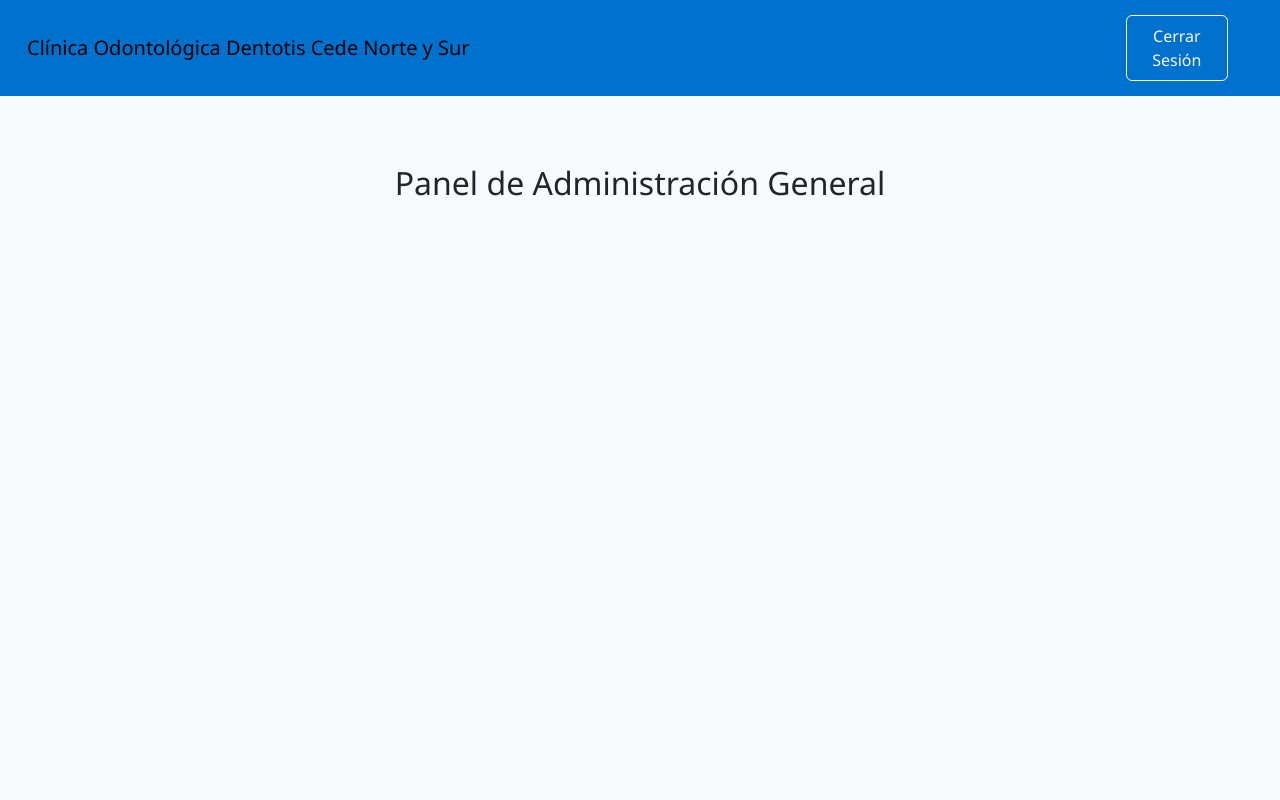
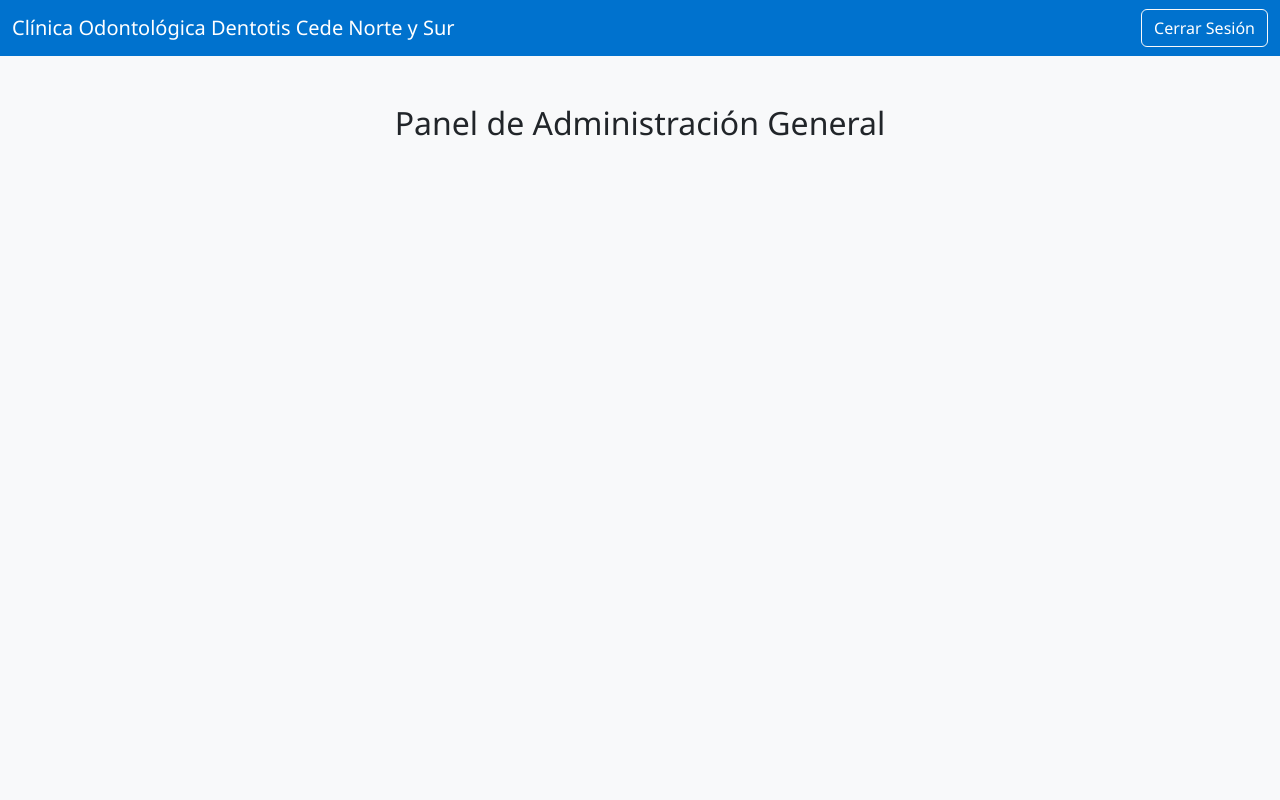
Before and after one commit to viriverpa/gestion_citas, a Django app: page /panel/ in a window 1280 px wide. Run offline with Django 5.2, Linux system fonts and the light colour scheme; a user stored in the database is signed in.

Commit message:
Volver a segunda modificación con DeepSeek

```diff
--- a/web/templates/web/panel_admin.html
+++ b/web/templates/web/panel_admin.html
@@ -1,4 +1,4 @@
-<!-- web/templates/web/panel_admin.html ----->
+<!-- web/templates/web/panel_admin.html --->
 <!DOCTYPE html>
 <html lang="es">
 <head>
@@ -6,133 +6,65 @@
     <title>Panel de Administración - Clínica Odontológica Dentotis</title>
     <link href="https://cdn.jsdelivr.net/npm/bootstrap@5.3.0/dist/css/bootstrap.min.css" rel="stylesheet">
     <style>
-        /* Estilos base consistentes */
         body {
             background-color: #f8f9fa;
             font-family: 'Segoe UI', Tahoma, Geneva, Verdana, sans-serif;
-            margin: 0;
-            padding: 0;
-            min-height: 100vh;
-            display: flex;
-            flex-direction: column;
+        }
+        .navbar {
+            background-color: #0072CE;
+        }
+        .navbar-brand, .nav-link, .btn {
+            color: white;
+        }
+        .card-option {
+            transition: transform 0.2s;
+        }
+        .card-option:hover {
+            transform: scale(1.05);
+        }
+        .card {
+            border: none;
+            border-radius: 10px;
+            box-shadow: 0 2px 10px rgba(0,0,0,0.1);
+            margin-bottom: 15px; /* Espacio entre tarjetas */
         }
 
-        .navbar {
-            background-color: #0072CE;
-            padding: 15px;
-        }
-
-        /* Contenedor principal flexible */
-        .container.my-5 {
-            flex: 1;
-            display: flex;
-            flex-direction: column;
-            align-items: center;
-            padding: 20px;
-        }
-
-        h2.text-center {
-            margin-bottom: 30px;
-            text-align: center;
-        }
-
-        /* Sistema responsive completo */
-        /* Móviles (hasta 767px) - Scroll vertical con 3 tarjetas visibles */
-        @media (max-width: 767px) {
-            .cards-container {
-                width: 100%;
-                max-width: 400px;
-                height: 65vh; /* Muestra aprox 3 tarjetas */
+        /* Estilos específicos para móviles (menos de 768px) */
+        @media (max-width: 767.98px) {
+            .row.g-4 {
+                display: block !important; /* Cambiamos a bloque para apilar verticalmente */
                 overflow-y: auto;
+                max-height: calc(100vh - 250px); /* Altura ajustable */
                 -webkit-overflow-scrolling: touch;
-                padding: 10px;
             }
 
-            .row.g-4 {
-                display: flex;
-                flex-direction: column;
-                gap: 20px;
+            .row.g-4 > [class*="col-"] {
+                width: 100% !important;
+                max-width: 100% !important;
+                flex: none !important;
+                padding-left: 0 !important;
+                padding-right: 0 !important;
+                margin-bottom: 15px;
             }
 
-            .card-option {
+            .card {
                 width: 100%;
-                min-height: 160px;
-                border-radius: 12px;
-                box-shadow: 0 4px 12px rgba(0,0,0,0.1);
-                padding: 20px;
+                margin-left: 0;
+                margin-right: 0;
             }
         }
 
-        /* Tablets (768px a 991px) - Mismo sistema que móviles */
-        @media (min-width: 768px) and (max-width: 991px) {
-            .cards-container {
-                width: 80%;
-                height: 70vh; /* Ajuste para tablets */
+        /* Estilos para tabletas y desktop (768px en adelante) */
+        @media (min-width: 768px) {
+            .row.g-4 {
+                display: flex;
+                flex-wrap: wrap;
             }
 
-            .card-option {
-                min-height: 180px; /* Tarjetas un poco más grandes */
+            .row.g-4 > [class*="col-"] {
+                flex: 0 0 auto;
+                width: auto;
             }
-        }
-
-        /* Portátiles (992px en adelante) - Grid centrado */
-        @media (min-width: 992px) {
-            .cards-container {
-                width: 90%;
-                max-width: 1200px;
-                height: auto;
-                overflow: visible;
-                padding: 20px;
-            }
-
-            .row.g-4 {
-                display: grid;
-                grid-template-columns: repeat(auto-fit, minmax(280px, 1fr));
-                gap: 25px;
-                justify-items: center;
-            }
-
-            .card-option {
-                width: 100%;
-                height: 220px; /* Tarjetas grandes */
-                display: flex;
-                flex-direction: column;
-                justify-content: center;
-            }
-        }
-
-        /* Estilos comunes para tarjetas */
-        .card-option {
-            background: white;
-            transition: transform 0.3s ease;
-        }
-
-        .card-option:hover {
-            transform: translateY(-5px);
-        }
-
-        .card-body {
-            display: flex;
-            flex-direction: column;
-            height: 100%;
-            justify-content: space-between;
-            align-items: center;
-            text-align: center;
-        }
-
-        .card-title {
-            font-size: 1.3rem;
-            margin-bottom: 12px;
-        }
-
-        .card-text {
-            font-size: 1rem;
-            margin-bottom: 20px;
-        }
-
-        .btn {
-            width: 80%;
-            padding: 8px 12px;
         }
     </style>
 </head>
```
